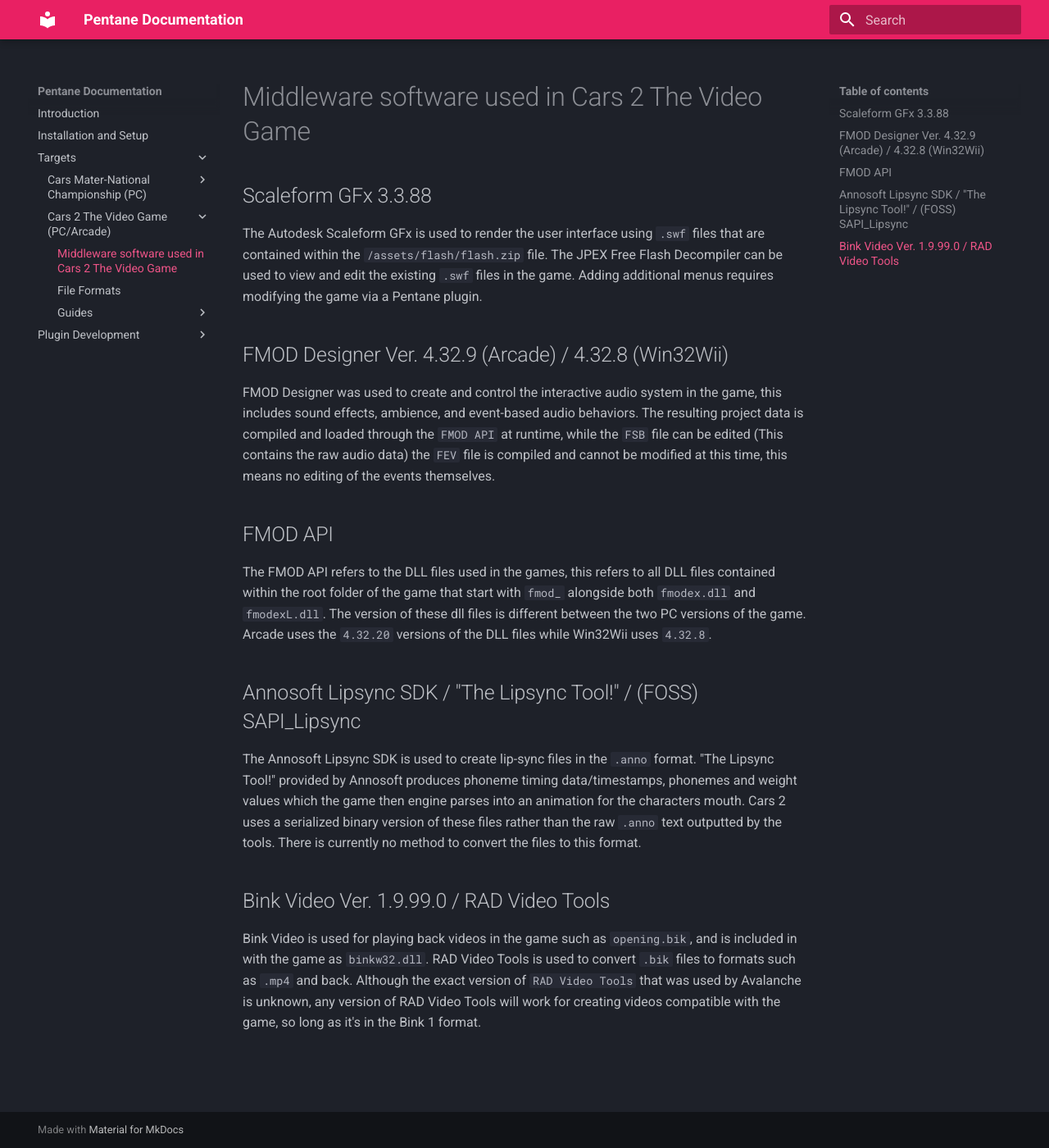
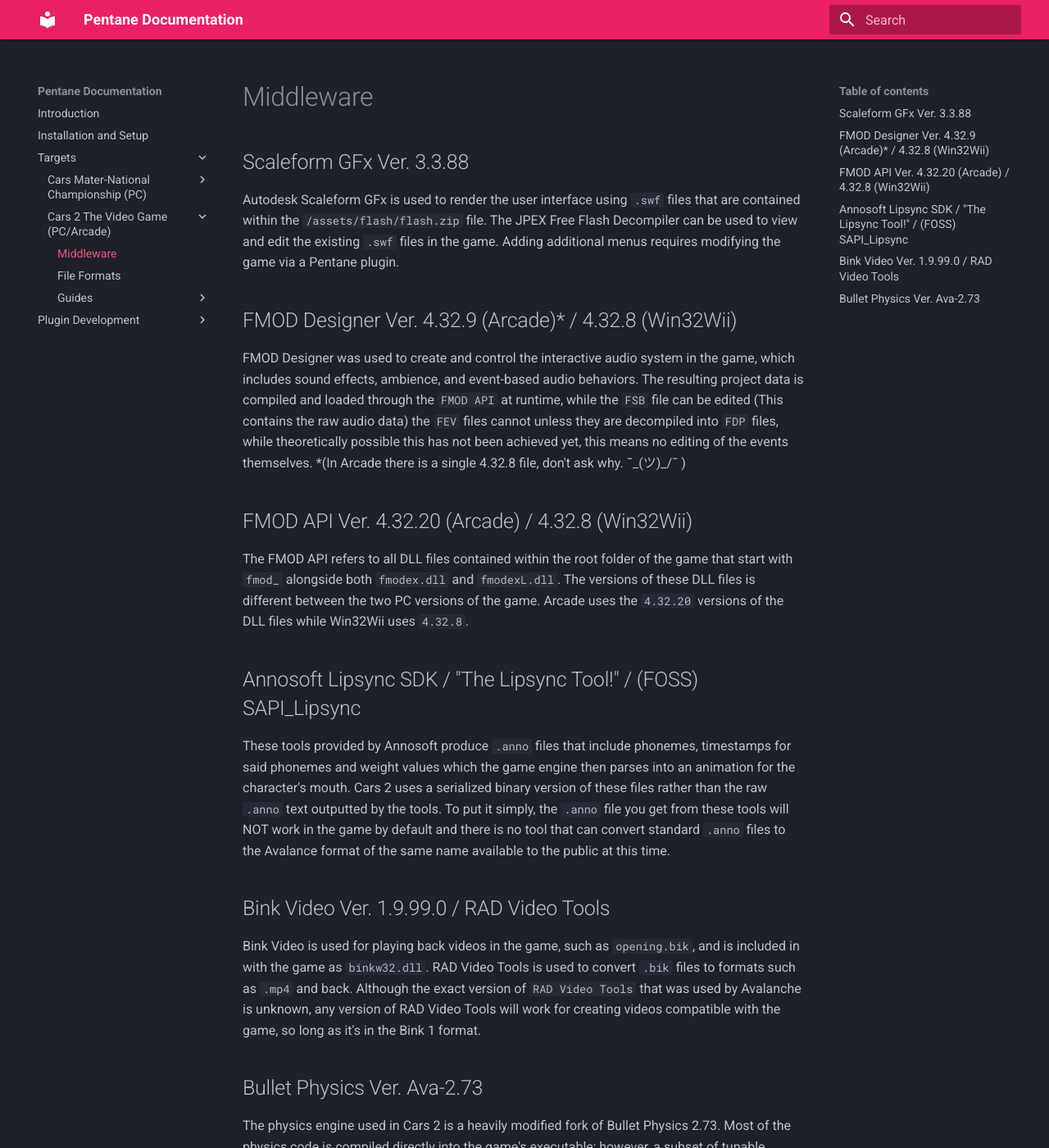
Before and after one commit to high-octane-dev/high-octane-dev.github.io, an MkDocs documentation site: the page built from docs/games/cars-2/middleware.md, in a window 1280 px wide and 1400 px high. Shown: the whole window at 82% size. Built offline with MkDocs 1.6.1 and Material for MkDocs 9.7.7, drawn with Linux system fonts in a browser that asks for light colours; some of the changed text lies outside the part shown.

Commit message:
Finalize Middleware page.

```diff
--- a/docs/games/cars-2/middleware.md
+++ b/docs/games/cars-2/middleware.md
@@ -1,15 +1,19 @@
-# Middleware software used in Cars 2 The Video Game
+# Middleware
 
-## Scaleform GFx 3.3.88
-The Autodesk Scaleform GFx is used to render the user interface using  `.swf` files that are contained within the `/assets/flash/flash.zip` file. The JPEX Free Flash Decompiler can be used to view and edit the existing `.swf` files in the game. Adding additional menus requires modifying the game via a Pentane plugin.
+## Scaleform GFx Ver. 3.3.88
+Autodesk Scaleform GFx is used to render the user interface using `.swf` files that are contained within the `/assets/flash/flash.zip` file. The JPEX Free Flash Decompiler can be used to view and edit the existing `.swf` files in the game. Adding additional menus requires modifying the game via a Pentane plugin.
 
-## FMOD Designer Ver. 4.32.9 (Arcade) / 4.32.8 (Win32Wii)
-FMOD Designer was used to create and control the interactive audio system in the game, this includes sound effects, ambience, and event-based audio behaviors. The resulting project data is compiled and loaded through the `FMOD API` at runtime, while the `FSB` file can be edited (This contains the raw audio data) the `FEV` file is compiled and cannot be modified at this time, this means no editing of the events themselves.
+## FMOD Designer Ver. 4.32.9 (Arcade)* / 4.32.8 (Win32Wii)
+FMOD Designer was used to create and control the interactive audio system in the game, which includes sound effects, ambience, and event-based audio behaviors. The resulting project data is compiled and loaded through the `FMOD API` at runtime, while the `FSB` file can be edited (This contains the raw audio data) the `FEV` files cannot unless they are decompiled into `FDP` files, while theoretically possible this has not been achieved yet, this means no editing of the events themselves. *(In Arcade there is a single 4.32.8 file, don't ask why. ¯\_(ツ)_/¯ )
 
-## FMOD API
-The FMOD API refers to the DLL files used in the games, this refers to all DLL files contained within the root folder of the game that start with `fmod_` alongside both `fmodex.dll` and `fmodexL.dll`. The version of these dll files is different between the two PC versions of the game. Arcade uses the `4.32.20` versions of the DLL files while Win32Wii uses `4.32.8 `.
+## FMOD API Ver. 4.32.20 (Arcade) / 4.32.8 (Win32Wii)
+The FMOD API refers to all DLL files contained within the root folder of the game that start with `fmod_` alongside both `fmodex.dll` and `fmodexL.dll`. The versions of these DLL files is different between the two PC versions of the game. Arcade uses the `4.32.20` versions of the DLL files while Win32Wii uses `4.32.8 `.
 
 ## Annosoft Lipsync SDK / "The Lipsync Tool!" / (FOSS) SAPI_Lipsync
-The Annosoft Lipsync SDK is used to create lip-sync files in the `.anno` format. "The Lipsync Tool!" provided by Annosoft produces phoneme timing data/timestamps, phonemes and weight values which the game then engine parses into an animation for the characters mouth. Cars 2 uses a serialized binary version of these files rather than the raw `.anno` text outputted by the tools. There is currently no method to convert the files to this format.
+These tools provided by Annosoft produce `.anno` files that include phonemes, timestamps for said phonemes and weight values which the game engine then parses into an animation for the character's mouth. Cars 2 uses a serialized binary version of these files rather than the raw `.anno` text outputted by the tools. To put it simply, the `.anno` file you get from these tools will NOT work in the game by default and there is no tool that can convert standard `.anno` files to the Avalance format of the same name available to the public at this time.
+
 ## Bink Video Ver. 1.9.99.0 / RAD Video Tools
-Bink Video is used for playing back videos in the game such as `opening.bik`, and is included in with the game as `binkw32.dll`. RAD Video Tools is used to convert `.bik` files to formats such as `.mp4` and back. Although the exact version of `RAD Video Tools` that was used by Avalanche is unknown, any version of RAD Video Tools will work for creating videos compatible with the game, so long as it's in the Bink 1 format.
+Bink Video is used for playing back videos in the game, such as `opening.bik`, and is included in with the game as `binkw32.dll`. RAD Video Tools is used to convert `.bik` files to formats such as `.mp4` and back. Although the exact version of `RAD Video Tools` that was used by Avalanche is unknown, any version of RAD Video Tools will work for creating videos compatible with the game, so long as it's in the Bink 1 format.
+
+## Bullet Physics Ver. Ava-2.73
+The physics engine used in Cars 2 is a heavily modified fork of Bullet Physics 2.73. Most of the physics code is compiled directly into the game's executable; however, a subset of tunable parameters is exposed through the `all.values.aurora` file located inside the `assets/startup.zip`.
```
